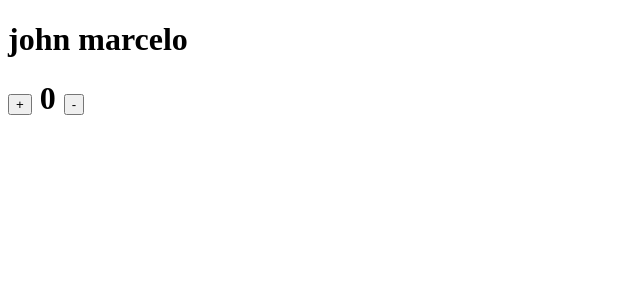
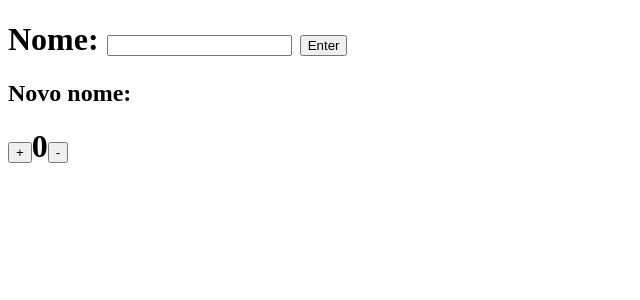
Before and after one commit to johntec-ads/meuapp, a React (Create React App) app: page / in a window 1280 px wide. Shown: the top 300 px of the page, without its empty margins (0-640 px from the left). Built offline with nearby package versions, Linux system fonts and the light colour scheme.

Commit message:
react_state_bind_byid

```diff
--- a/src/App.js
+++ b/src/App.js
@@ -5,28 +5,56 @@ class App extends Component {
   constructor(props) {
     super(props);
     this.state = {
-      nome: "john marcelo",
+      nome: "",
       contador: 0
     };
+    /* bind faz com que a function seja reconhecida
+    no escopo global */
+    this.contar    = this.contar.bind(this);
+    this.descontar = this.descontar.bind(this);
+    this.rename    = this.rename.bind(this);
 
-    this.contar = this.contar.bind(this);
 
   }
 
 
 
   contar () {
-    this.state.contador +=
 
-    this.setState( {contador} )
+    let soma = this.state;
+    soma.contador += 1;
+    this.setState( soma )
+  }
+
+  descontar ( ) {
+    let desconto = this.state;
+    desconto.contador -= 1;
+    this.setState(desconto);
+
+  }
+
+  rename ( ) {
+    let newname = this.state;
+    newname.nome = document.getElementById('nome').value ;
+    this.setState(newname)
+
   }
 
   render() {
 
     return (
       <div>
-        <h1> {this.state.nome} </h1>
-        <h1> <button onClick={this.contar} >+</button> {this.state.contador} <button>-</button> </h1>
+        <h1>
+          Nome: <input id='nome'></input> {this.state.nome}
+                  <button onClick={this.rename} >Enter</button>
+          </h1>
+          <h2>Novo nome: {this.state.nome} </h2>
+
+        <h1> <button onClick={this.contar}>+</button>
+                {this.state.contador}
+             <button onClick= {this.descontar}>-</button>
+        </h1>
+
       </div>
     )
   }
```
